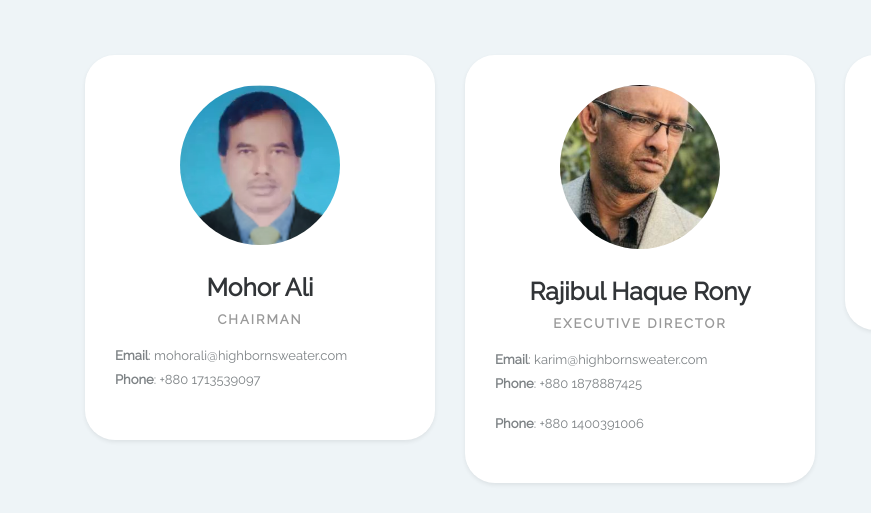
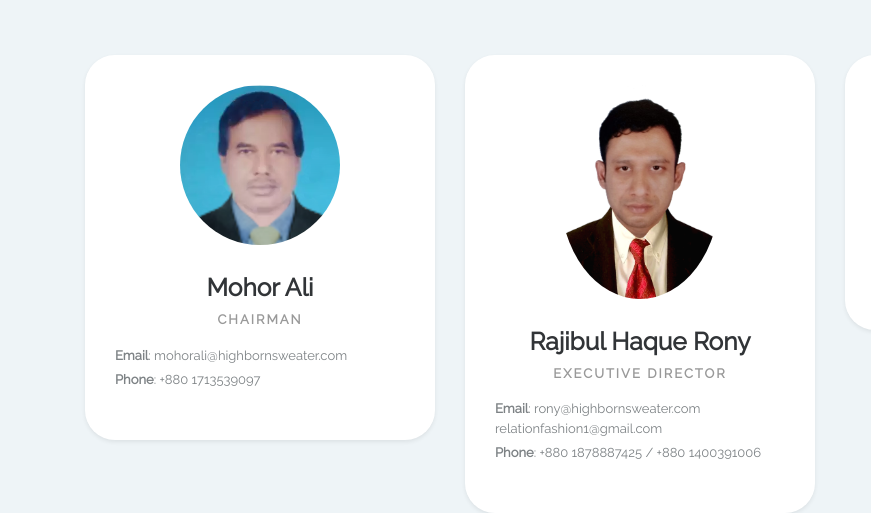
Before and after one commit to marvelous-tech/highbornsweater.com, a plain HTML site: page people.html in a window 1280 px wide. Shown: the part 207-720 px from the top of the page, 0-871 px from the left. Drawn offline with nearby package versions, Linux system fonts and the light colour scheme; some packages are replaced by stand-ins of ours; a script that the page names is missing.

Commit message:
Updated: changed Rony's data and added image

```diff
--- a/people.html
+++ b/people.html
@@ -38,14 +38,13 @@
                     </div>
                 </div>
                 <div class="col-md-6 col-lg-4 item">
-                    <div data-aos="fade-right" data-aos-delay="150" class="box shadow-sm"><img class="rounded-circle" src="assets/img/people/ED.jpeg">
+                    <div data-aos="fade-right" data-aos-delay="150" class="box shadow-sm"><img class="rounded-circle" src="assets/img/people/rony.png">
                         <h3 class="name">Rajibul Haque Rony</h3>
                         <p class="text-muted title">Executive Director</p>
                         <div class="social social d-none"><a href="#"><i class="fa fa-facebook-official"></i></a><a href="#"><i class="fa fa-twitter"></i></a><a href="#"><i class="fa fa-instagram"></i></a></div>
                         <section>
-                            <p class="text-left description" style="font-size: 13px;font-family: Raleway, sans-serif;margin-bottom: 0px;"><strong>Email</strong>: karim@highbornsweater.com</p>
-                            <p class="text-left description" style="font-family: Raleway, sans-serif;font-size: 13px;margin-top: 5px;"><strong>Phone</strong>: +880 1878887425</p>
-                            <p class="text-left description" style="font-family: Raleway, sans-serif;font-size: 13px;margin-top: 5px;"><strong>Phone</strong>: +880 1400391006</p>
+                            <p class="text-left description" style="font-size: 13px;font-family: Raleway, sans-serif;margin-bottom: 0px;"><strong>Email</strong>: rony@highbornsweater.com <br/> relationfashion1@gmail.com</p>
+                            <p class="text-left description" style="font-family: Raleway, sans-serif;font-size: 13px;margin-top: 5px;"><strong>Phone</strong>: +880 1878887425 / +880 1400391006</p>
                         </section>
                     </div>
                 </div>
```
